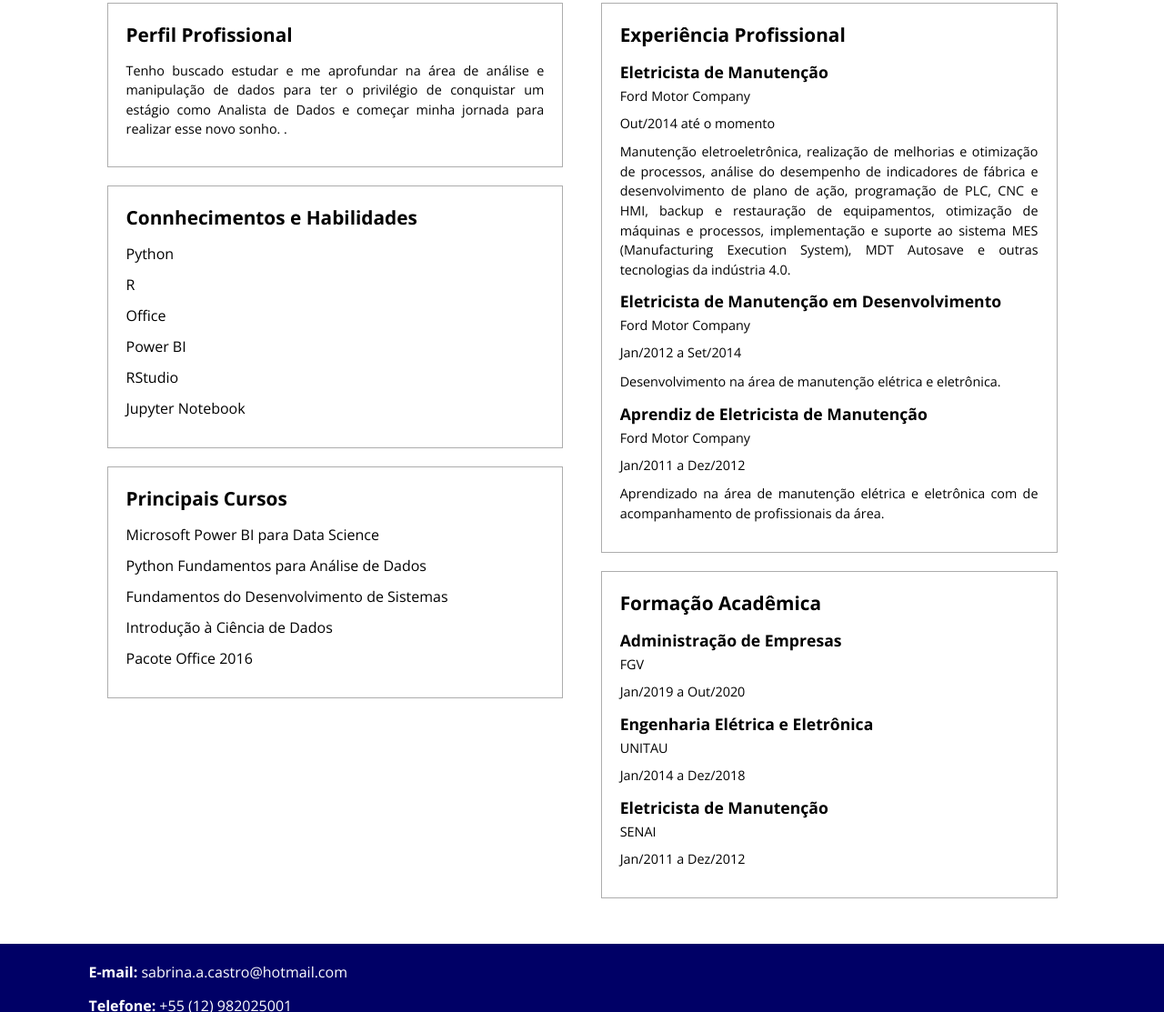
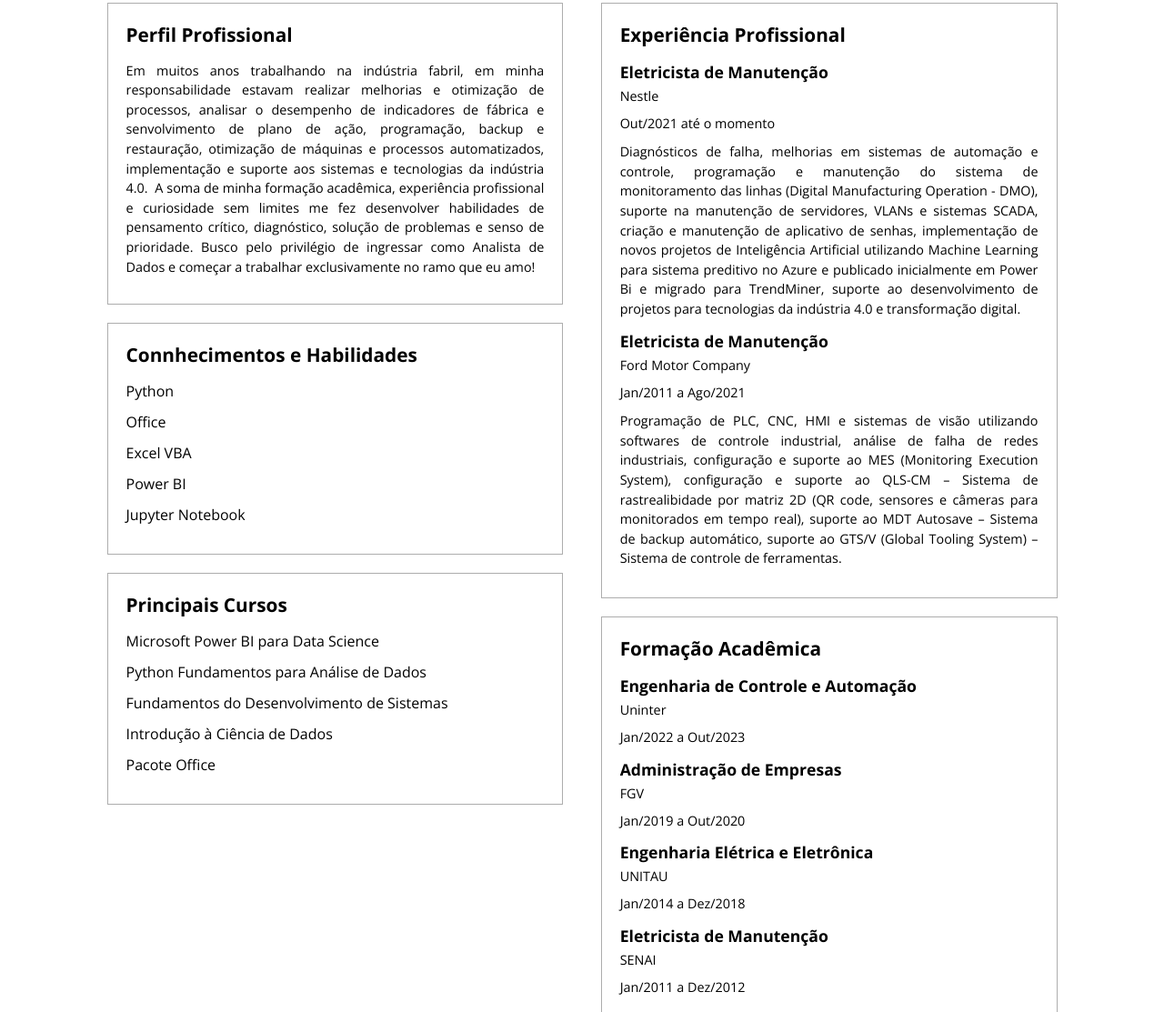
Before and after one commit to cassabr/cassab.github.io, a plain HTML site: page index.html in a window 1280 px wide. Shown: the part 305-1418 px from the top of the page at 91% size. Drawn offline with nearby package versions, Linux system fonts and the light colour scheme.

Commit message:
Update index.html

```diff
--- a/index.html
+++ b/index.html
@@ -70,7 +70,8 @@
                             <section>
                                 <span class="topo-direita"></span>
                                 <h2>Perfil Profissional</h2>
-                                <p>Tenho buscado estudar e me aprofundar na área de análise e manipulação de dados para ter o privilégio de conquistar um estágio como Analista de Dados e começar minha jornada para realizar esse novo sonho. .</p>
+                                <p>Em muitos anos trabalhando na indústria fabril, em minha responsabilidade estavam realizar melhorias e otimização de processos, analisar o desempenho de indicadores de fábrica e senvolvimento de plano de ação, programação, backup e restauração, otimização de máquinas e processos automatizados, implementação e suporte aos sistemas e tecnologias da indústria 4.0.
+A soma de minha formação acadêmica, experiência profissional e curiosidade sem limites me fez desenvolver habilidades de pensamento crítico, diagnóstico, solução de problemas e senso de prioridade. Busco pelo privilégio de ingressar como Analista de Dados e começar a trabalhar exclusivamente no ramo que eu amo!</p>
                                 <span class="baixa-esquerda"></span>
                             </section>
 
@@ -79,10 +80,9 @@
                                 <h2>Connhecimentos e Habilidades</h2>
                                 <ul>
                                     <li>Python</li>
-                                    <li>R</li>
                                     <li>Office</li>
+                                    <li>Excel VBA</li>
                                     <li>Power BI</li>
-                                    <li>RStudio</li>
                                     <li>Jupyter Notebook</li>
                                 </ul>
                             </section>
@@ -95,7 +95,7 @@
                                     <li>Python Fundamentos para Análise de Dados</li>
                                     <li>Fundamentos do Desenvolvimento de Sistemas</li>
                                     <li>Introdução à Ciência de Dados</li>
-                                    <li>Pacote Office 2016</li>
+                                    <li>Pacote Office</li>
                                 </ul>
                             </section>
                         </div>
@@ -109,23 +109,16 @@
                                 <ul>
                                     <li>
                                         <h3>Eletricista de Manutenção</h3>
-                                        <strong>Ford Motor Company</strong>
-                                        <p>Out/2014 até o momento</p>
-                                        <p>Manutenção eletroeletrônica, realização de melhorias e otimização de processos, análise do desempenho de indicadores de fábrica e desenvolvimento de plano de ação, programação de PLC, CNC e HMI, backup e restauração de equipamentos, otimização de máquinas e processos, implementação e suporte ao sistema MES (Manufacturing Execution System), MDT Autosave e outras tecnologias da indústria 4.0.</p>
+                                        <strong>Nestle</strong>
+                                        <p>Out/2021 até o momento</p>
+                                        <p>Diagnósticos de falha, melhorias em sistemas de automação e controle, programação e manutenção do sistema de monitoramento das linhas (Digital Manufacturing Operation - DMO), suporte na manutenção de servidores, VLANs e sistemas SCADA, criação e manutenção de aplicativo de senhas, implementação de novos projetos de Inteligência Artificial utilizando Machine Learning para sistema preditivo no Azure e publicado inicialmente em Power Bi e migrado para TrendMiner, suporte ao desenvolvimento de projetos para tecnologias da indústria 4.0 e transformação digital.</p>
                                     </li>
 
                                     <li>
-                                        <h3>Eletricista de Manutenção em Desenvolvimento</h3>
+                                        <h3>Eletricista de Manutenção</h3>
                                         <strong>Ford Motor Company</strong>
-                                        <p>Jan/2012 a Set/2014</p>
-                                        <p>Desenvolvimento na área de manutenção elétrica e eletrônica.</p>
-                                    </li>
-
-                                    <li>
-                                        <h3>Aprendiz de Eletricista de Manutenção</h3>
-                                        <strong>Ford Motor Company</strong>
-                                        <p>Jan/2011 a Dez/2012</p>
-                                        <p>Aprendizado na área de manutenção elétrica e eletrônica com de acompanhamento de profissionais da área.</p>
+                                        <p>Jan/2011 a Ago/2021</p>
+                                        <p>Programação de PLC, CNC, HMI e sistemas de visão utilizando softwares de controle industrial, análise de falha de redes industriais, configuração e suporte ao MES (Monitoring Execution System), configuração e suporte ao QLS-CM – Sistema de rastrealibidade por matriz 2D (QR code, sensores e câmeras para monitorados em tempo real), suporte ao MDT Autosave – Sistema de backup automático, suporte ao GTS/V (Global Tooling System) – Sistema de controle de ferramentas.</p>
                                     </li>
                                 </ul>
                             </section>
@@ -135,11 +128,20 @@
                                 <h2>Formação Acadêmica</h2>
                                 <ul>
                                     <li>
+                                        <h3>Engenharia de Controle e Automação</h3>
+                                        <strong>Uninter</strong>
+                                        <p>Jan/2022 a Out/2023</p>
+                                        <!--
+                                        <p>Formação robusta em gestão, desenvolvendo importantes habilidades e competências amplamente reconhecidas e valorizadas pelo mercado de trabalho. O curso é composto por atividades práticas, que capacitam a usar as mais modernas ferramentas gerenciais para enfrentar os desafios contemporâneos que as organizações e carreiras enfrentam, tais como os novos arranjos econômicos e da força de trabalho, as novas tecnologias e a globalização.</p>
+                                        -->
+                                    </li>
+
+                                    <li>
                                         <h3>Administração de Empresas</h3>
                                         <strong>FGV</strong>
                                         <p>Jan/2019 a Out/2020</p>
                                         <!--
-                                        <p>Formação robusta em gestão, desenvolvendo importantes habilidades e competências amplamente reconhecidas e valorizadas pelo mercado de trabalho. O curso é composto por atividades práticas, que capacitam a usar as mais modernas ferramentas gerenciais para enfrentar os desafios contemporâneos que as organizações e carreiras enfrentam, tais como os novos arranjos econômicos e da força de trabalho, as novas tecnologias e a globalização.</p>
+                                        <p>Conhecimentos para produção com base tecnológica, integrando questões de naturezas diversas, atentando para critérios de qualidade, eficiência, custos, recursos humanos, fatores ambientais, logística, entre outras.</p>
                                         -->
                                     </li>
 
```
